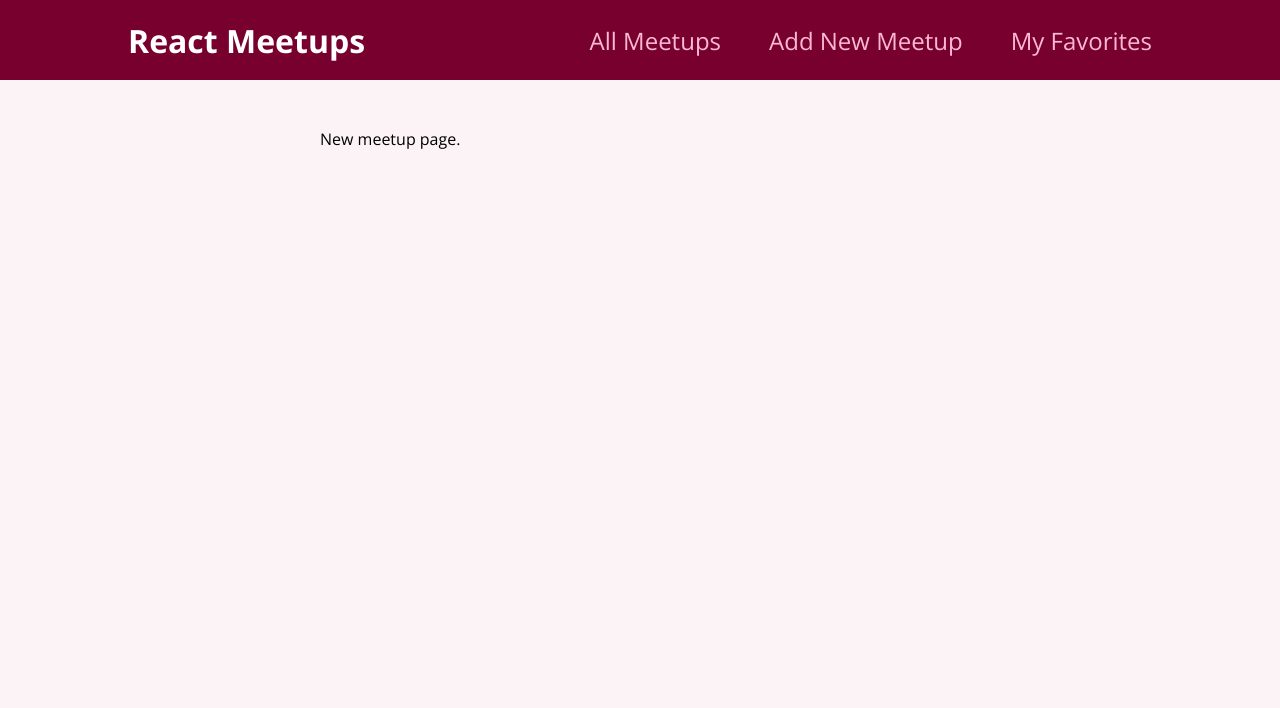
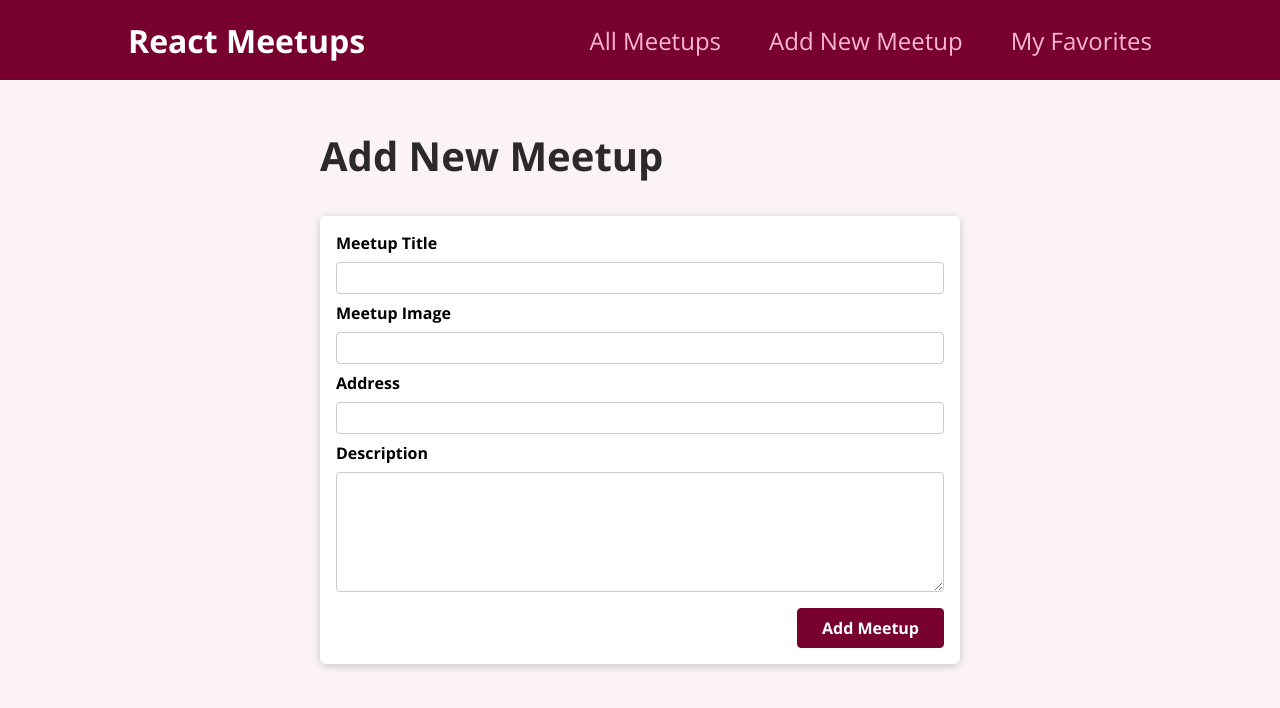
Before and after one commit to hjzjz7020/learn-react, a React (Create React App) app in the folder 02-routing/: page /new-meetups in a window 1280 px wide. Shown: the top 708 px of the page. Built offline with nearby package versions, Linux system fonts and the light colour scheme.

Commit message:
configure a Firebase server to host dummy meetup data

```diff
--- /dev/null
+++ b/02-routing/src/components/meetups/NewMeetupForm.js
@@ -0,0 +1,61 @@
+import { useRef } from "react";
+import classes from "./NewMeetupForm.module.css";
+import Card from "../ui/Card";
+
+function NewMeetupForm(props) {
+  const titleInputRef = useRef();
+  const imageInputRef = useRef();
+  const addressInputRef = useRef();
+  const descriptionInputRef = useRef();
+
+  function submitHandler(event) {
+    event.preventDefault();
+
+    const enteredTitle = titleInputRef.current.value;
+    const enteredImage = imageInputRef.current.value;
+    const enteredAddress = addressInputRef.current.value;
+    const enteredDescription = descriptionInputRef.current.value;
+
+    const meetupData = {
+      title: enteredTitle,
+      image: enteredImage,
+      address: enteredAddress,
+      description: enteredDescription,
+    };
+
+    props.onAddMeetup(meetupData);
+  }
+
+  return (
+    <Card>
+      <form className={classes.form} onSubmit={submitHandler}>
+        <div className={classes.control}>
+          <label htmlFor="title">Meetup Title</label>
+          <input type="text" required id="title" ref={titleInputRef} />
+        </div>
+        <div className={classes.control}>
+          <label htmlFor="image">Meetup Image</label>
+          <input type="url" required id="image" ref={imageInputRef} />
+        </div>
+        <div className={classes.control}>
+          <label htmlFor="address">Address</label>
+          <input type="text" required id="address" ref={addressInputRef} />
+        </div>
+        <div className={classes.control}>
+          <label htmlFor="description">Description</label>
+          <textarea
+            id="description"
+            required
+            rows="5"
+            ref={descriptionInputRef}
+          />
+        </div>
+        <div className={classes.actions}>
+          <button>Add Meetup</button>
+        </div>
+      </form>
+    </Card>
+  );
+}
+
+export default NewMeetupForm;
--- /dev/null
+++ b/02-routing/src/components/meetups/NewMeetupForm.module.css
@@ -0,0 +1,45 @@
+.form {
+    padding: 1rem;
+  }
+
+  .control {
+    margin-bottom: 0.5rem;
+  }
+
+  .control label {
+    display: block;
+    font-weight: bold;
+    margin-bottom: 0.5rem;
+  }
+
+  .control input,
+  .control textarea {
+    display: block;
+    font: inherit;
+    border-radius: 4px;
+    border: 1px solid #ccc;
+    padding: 0.25rem;
+    width: 100%;
+  }
+
+  .actions {
+    margin-top: 1rem;
+    text-align: right;
+  }
+
+  .actions button {
+    font: inherit;
+    cursor: pointer;
+    background-color: #77002e;
+    color: white;
+    padding: 0.5rem 1.5rem;
+    border: 1px solid #77002e;
+    border-radius: 4px;
+    font-weight: bold;
+  }
+
+  .actions button:hover,
+  .actions button:active {
+    background-color: #a50e48;
+    border-color: #a50e48;
+  }
--- a/02-routing/src/pages/NewMeetups.js
+++ b/02-routing/src/pages/NewMeetups.js
@@ -1,5 +1,23 @@
+import NewMeetupForm from "../components/meetups/NewMeetupForm";
+
 function NewMeetupPage() {
-  return <div>New meetup page.</div>;
+  function addMeetupHandler(meetupData) {
+    fetch(
+      "https://learn-react-38d27-default-rtdb.firebaseio.com/meetups.json",
+      {
+        method: "POST",
+        body: JSON.stringify(meetupData),
+        headers: { "Content-Type": "application/json" },
+      }
+    );
+  }
+
+  return (
+    <section>
+      <h1>Add New Meetup</h1>
+      <NewMeetupForm onAddMeetup={addMeetupHandler} />
+    </section>
+  );
 }
 
 export default NewMeetupPage;
```
